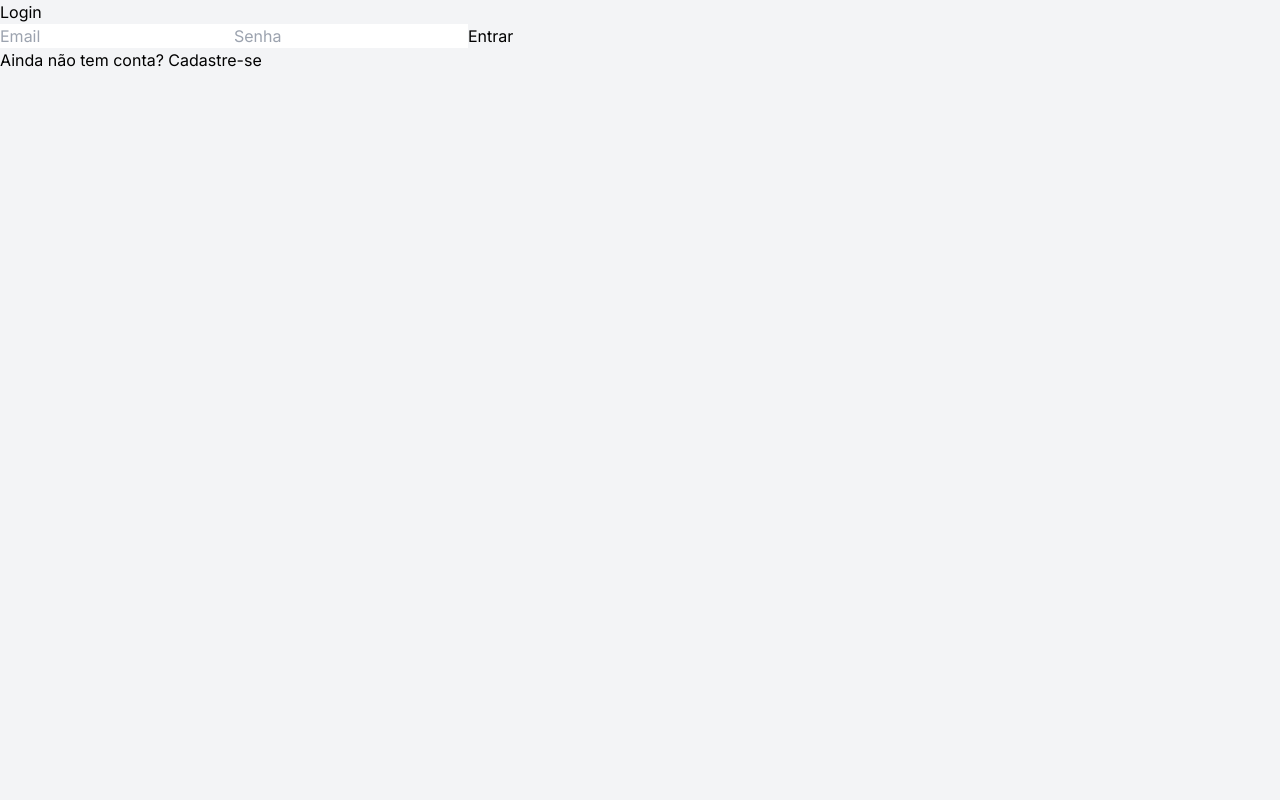
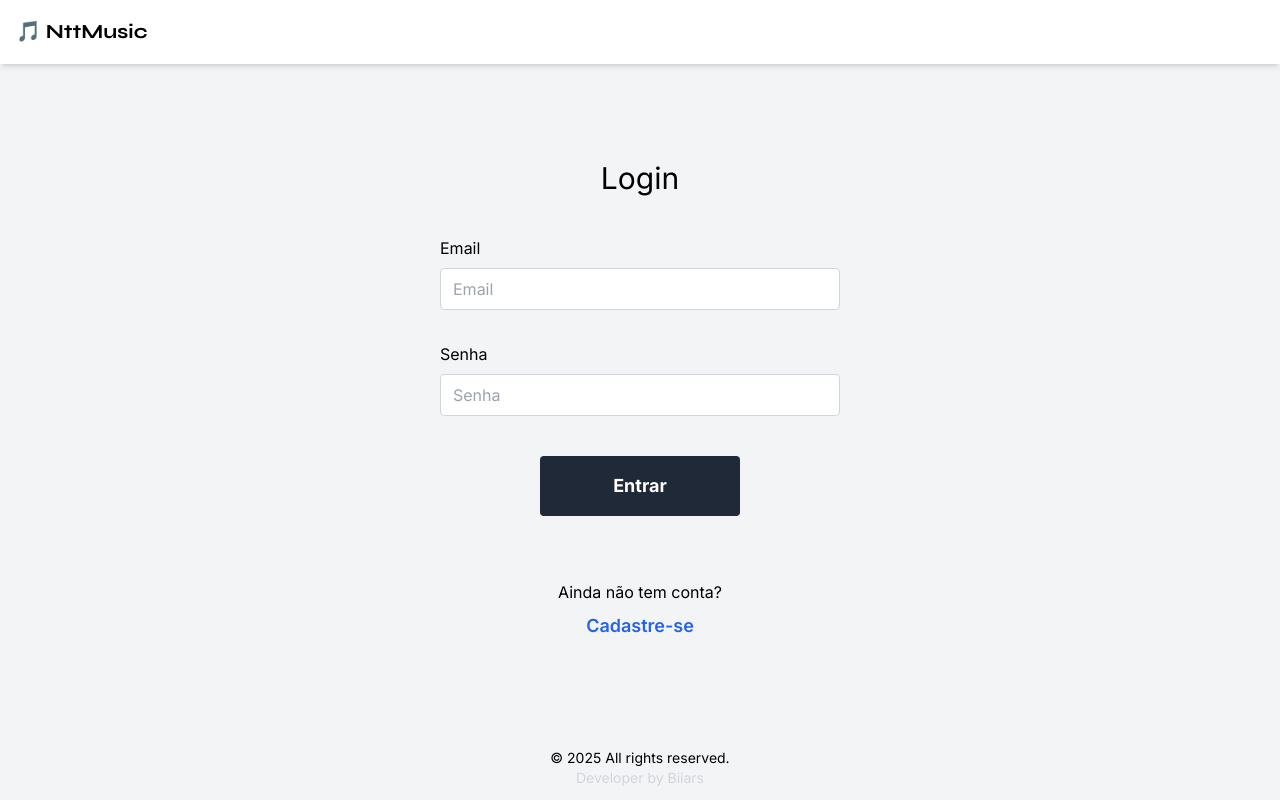
Before and after one commit to Biiars00/nttmusic-plataform-frontend, a React (Create React App) app: page /user/login in a window 1280 px wide. Built offline with nearby package versions, Linux system fonts and the light colour scheme; no server answers.

Commit message:
refactor: login page refactoring.

```diff
--- a/src/pages/Login.tsx
+++ b/src/pages/Login.tsx
@@ -1,7 +1,13 @@
-import { useState } from 'react';
+import { FormEvent, useState } from 'react';
 import { useNavigate, Link } from 'react-router-dom';
 import { login } from '../services/useUsersService';
 import { IUserDataLogin } from '../types/users.interface';
+import InputForm from '../components/InputForm/InputForm';
+import Form from '../components/Form/Form';
+import Button from '../components/Button/Button';
+import Header from '../components/Header/Header';
+import Footer from '../components/Footer/Footer';
+import { toast } from 'react-toastify';
 
 const Login = () => {
   const navigate = useNavigate();
@@ -10,49 +16,69 @@ const Login = () => {
     password: ''
   });
 
-  const handleChange = (e: React.ChangeEvent<HTMLInputElement>) => {
-    setFormData({ ...formData, [e.target.name]: e.target.value });
-  };
-
-  const handleSubmit = async (e: React.FormEvent) => {
+  const handleSubmit = async (e: FormEvent) => {
     e.preventDefault();
     try {
       const token = await login(formData);
       if (!token) {
-        alert('Erro ao fazer login');
+        toast.error('Erro ao fazer login');
         return;
       }
       localStorage.setItem('token', token);
+      toast.success('Bem-vindo(a)!!!')
 
       navigate('/music/album');
     } catch (error: any) {
-      const message = error?.response?.data?.message || 'Erro no login';
-      alert(message);
+      toast.error(error?.response?.data?.message || 'Dados incorretos!');
     }
   };
 
   return (
-    <form onSubmit={handleSubmit}>
-      <h2>Login</h2>
-      <input
-        type="email"
+    <>
+    <div className="flex flex-col min-h-screen">
+      <Header />
+
+      <div className="flex-1 flex justify-center items-center">
+        <Form
+          name="Login"
+          onSubmit={handleSubmit}>
+          <InputForm
+            label="Email"
             name="email"
+            type="text"
+            value={formData.email}
             placeholder="Email"
-        value={formData.email}
-        onChange={handleChange}
-        required
+            onChange={e => setFormData({...formData, email: e.target.value})}
           />
-      <input
-        type="password"
+
+          <InputForm
+            label="Senha"
             name="password"
+            type="text"
+            value={formData.password}
             placeholder="Senha"
-        value={formData.password}
-        onChange={handleChange}
-        required
+            onChange={e => setFormData({...formData, password: e.target.value})}
           />
-      <button type="submit">Entrar</button>
-      <p>Ainda não tem conta? <Link to="/user/login">Cadastre-se</Link></p>
-    </form>
+
+          <Button
+            className="w-[200px] p-4 mt-6 rounded bg-gray-800 hover:bg-gray-600 hover:duration-700"
+            classNameText="text-white font-bold text-lg"
+            type="submit"
+          >
+            Entrar
+          </Button>
+
+          <div className="flex flex-col mt-16 gap-2 text-center">
+            <p>Ainda não tem conta?</p>
+            <a href="/user/sign-up" className="cursor-pointer text-lg text-blue-600 font-semibold hover:text-blue-900">Cadastre-se</a>
+          </div>
+
+        </Form>
+      </div>
+
+      <Footer />
+    </div>
+    </>
   );
 };
 
```
Lines whose indentation alone changed are shown as unchanged.
